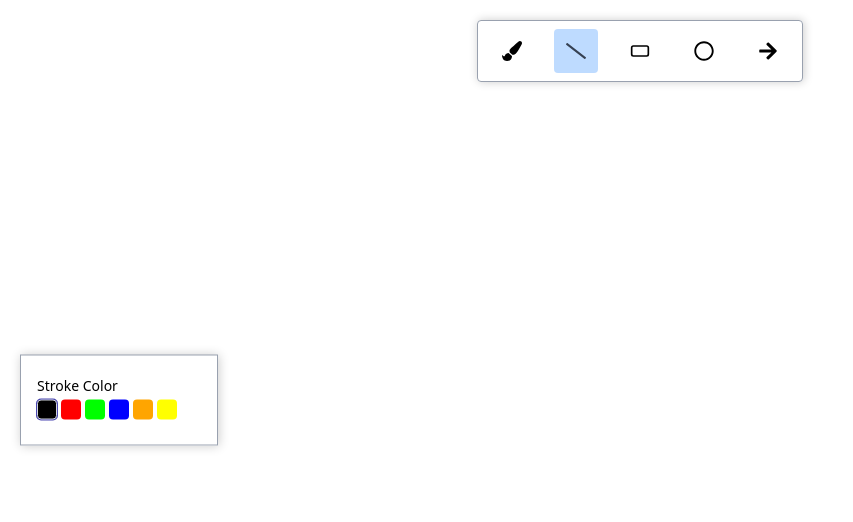
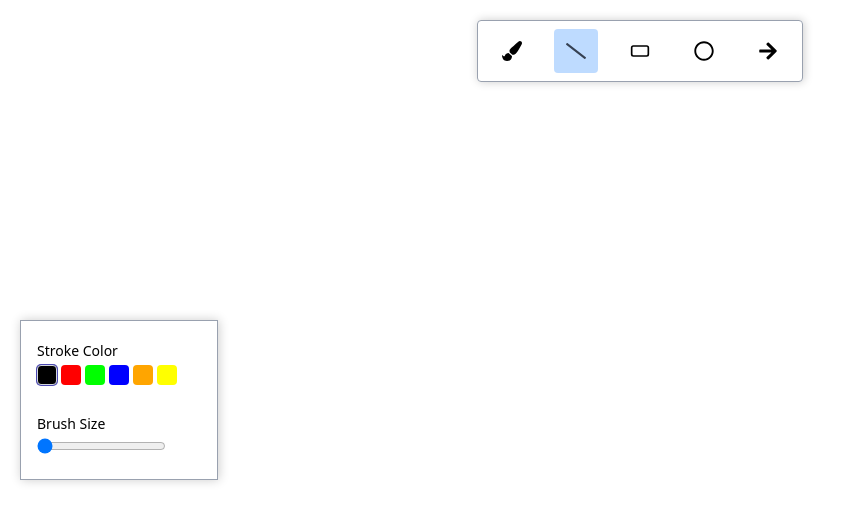
Before and after one commit to Aditya-Ghosh-27/whiteboard, a React (Vite) app: page / in a window 1280 px wide. Shown: the top 522 px of the page, without its empty margins (0-853 px from the left). Built offline with nearby package versions, Linux system fonts and the light colour scheme.

Commit message:
uncommented few new lines of code

```diff
--- a/src/components/Toolbox.jsx
+++ b/src/components/Toolbox.jsx
@@ -53,7 +53,7 @@ const Toolbox = () => {
           })}
         </div>
       </div>)}
-      {/* {SIZE_TOOL_TYPES.includes(activeToolItem) && (
+      {SIZE_TOOL_TYPES.includes(activeToolItem) && (
         <div className={classes.selectOptionContainer}>
           <div className={classes.toolBoxLabel}>
             {activeToolItem === TOOL_ITEMS.TEXT ? "Font size" : "Brush Size"}
@@ -67,7 +67,7 @@ const Toolbox = () => {
             onChange={(event) => changeSize(activeToolItem, event.target.value)}
           ></input>
         </div>
-      )} */}
+      )}
     </div>
   );
 };
```
